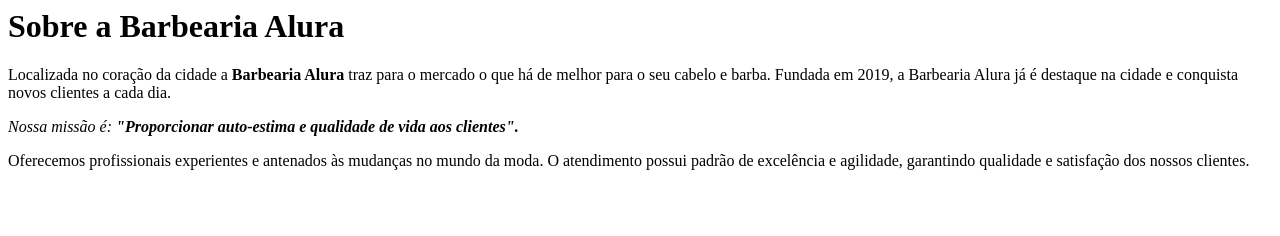
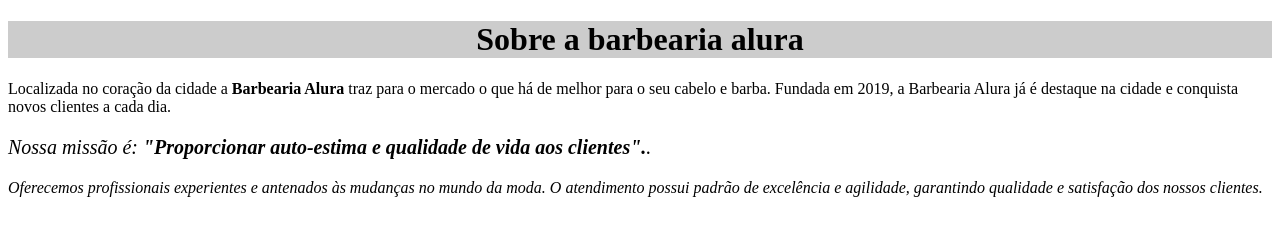
Before and after one commit to anajulia9876/MEU-REPOSITORY, a plain HTML site: page index.html in a window 1280 px wide. Drawn offline with Linux system fonts and the light colour scheme.

Commit message:
Add files via upload

```diff
--- a/index.html
+++ b/index.html
@@ -1,28 +1,26 @@
-<!DOCYPE html>
-<html lang="pt-br">
+<!DOCTYPE HTML>
+<html>
+	<head>
+			<title>Barbearia Alura</title>
+			<meta charset="UTF-8">
+			<link rel="stylesheet" href="stle.css">
 
-    <head>
-        <meta charset="UTF-8">
-        <title>Barbearia Alura</title>
-    </head>
+			<style>
 
-    <body>
-        <h1>Sobre a Barbearia Alura</h1>
+			</style>
 
-    <p>Localizada no coração da cidade a<strong> Barbearia Alura </strong>traz para o mercado o que há de melhor para o seu cabelo e barba. Fundada em 2019, a Barbearia Alura já é destaque na cidade e conquista novos clientes a cada dia.</p>
+	</head>
+	<body>
 
-    <p><em>Nossa missão é:<strong> "Proporcionar auto-estima e qualidade de vida aos clientes".</strong>
+		<h1 style="text-align: center;background: #CCCCCC">Sobre a barbearia alura</h1>
 
-</em></p>
-
-    <p>Oferecemos profissionais experientes e antenados às mudanças no mundo da moda. O atendimento possui padrão de excelência e agilidade, garantindo qualidade e satisfação dos nossos clientes.</p>
-    </body>
+<p>Localizada no coração da cidade a <strong>Barbearia Alura</strong> traz para o mercado o que há de melhor para o seu cabelo e barba. Fundada em 2019, a Barbearia Alura já é destaque na cidade e conquista novos clientes a cada dia.</p>
 
 
+<p style="font-size:20px"><em>Nossa missão é:<strong> "Proporcionar auto-estima e qualidade de vida aos clientes".</strong>.<em></p>
 
 
+<p>Oferecemos profissionais experientes e antenados às mudanças no mundo da moda. O atendimento possui padrão de excelência e agilidade, garantindo qualidade e satisfação dos nossos clientes.</p>
+	</body>
 
-
-
-
-</html>
+	<html>
```
